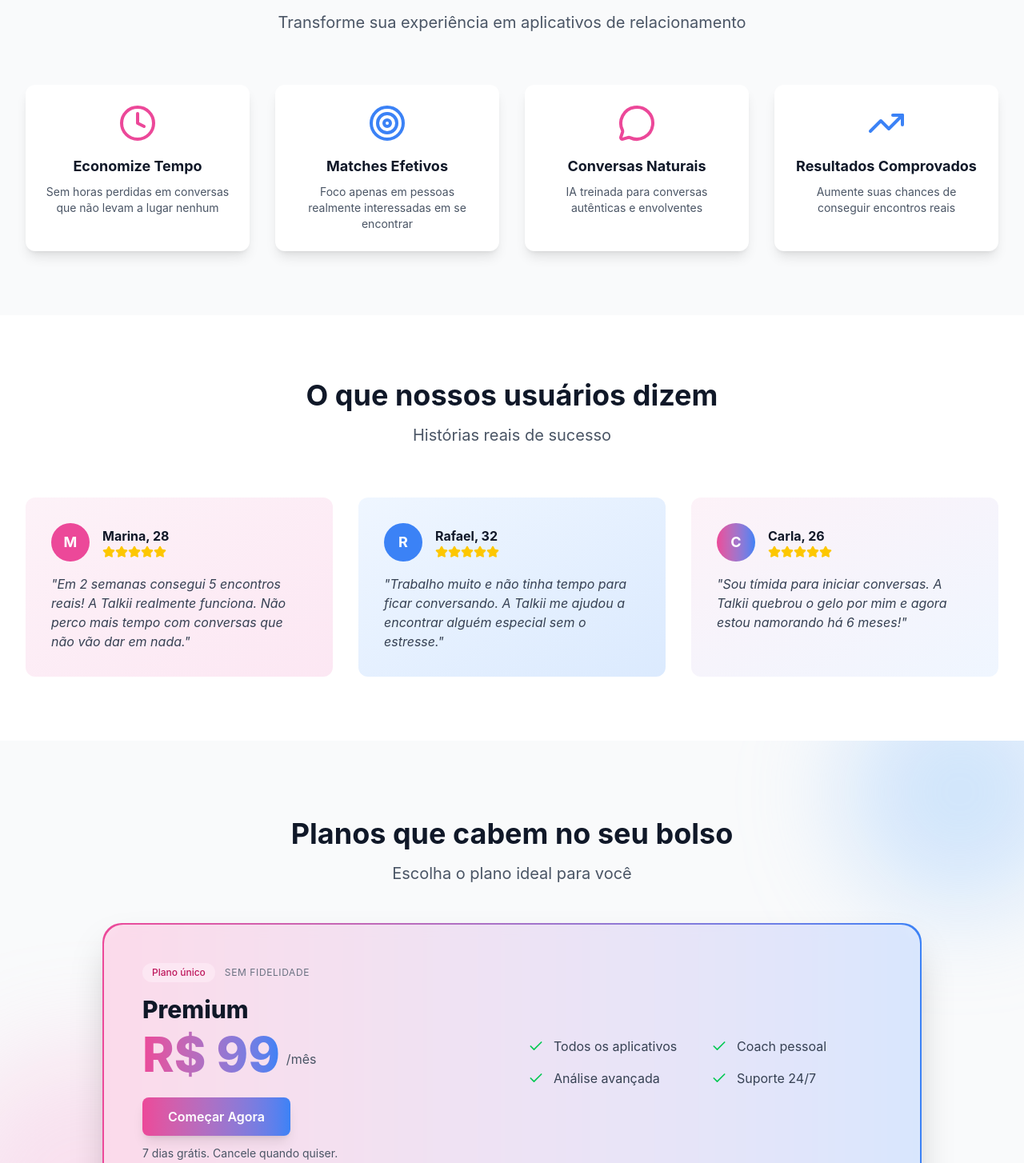
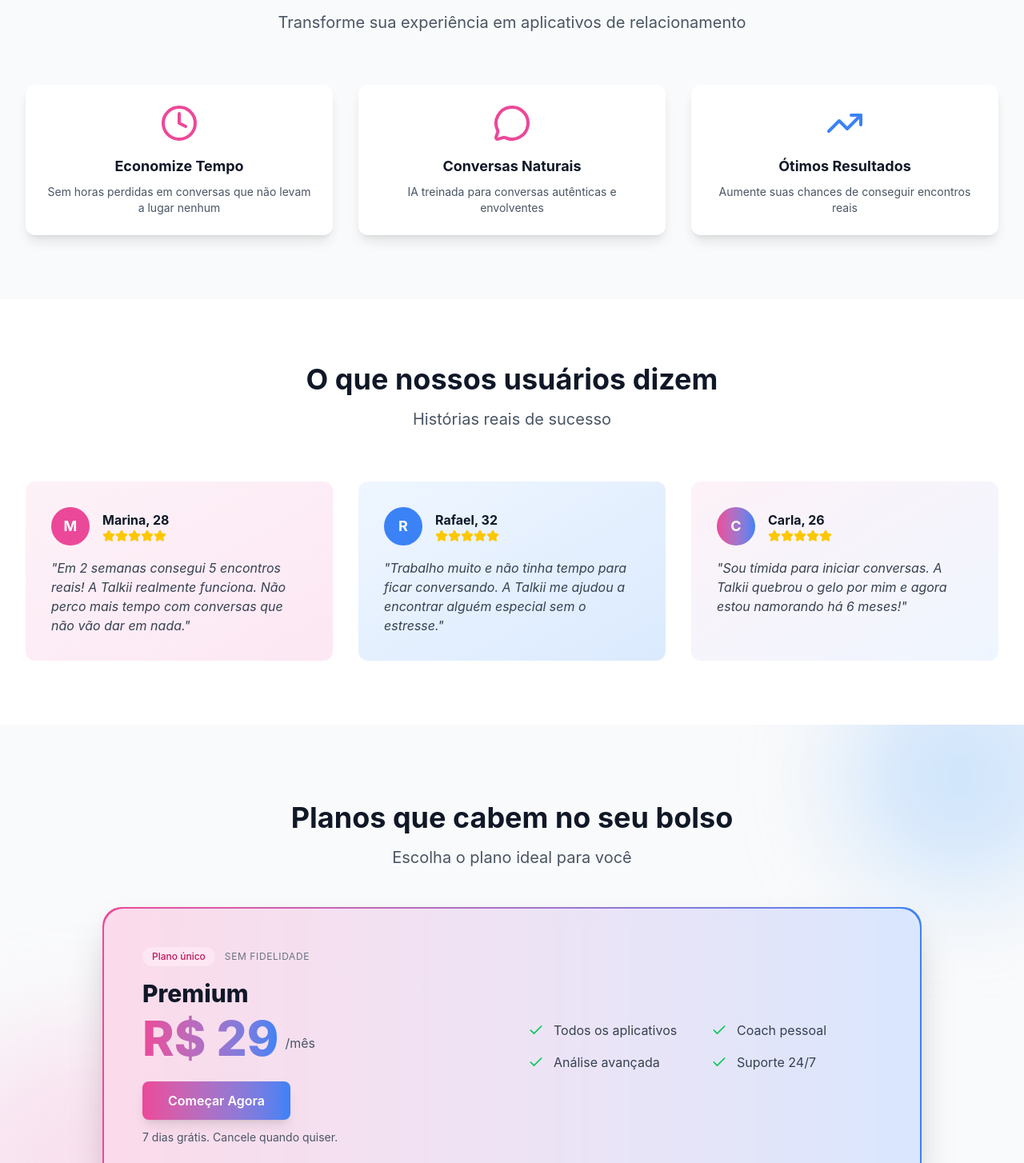
Before and after one commit to talkiidigital/talkii-web, a Vue app: page / in a window 1280 px wide. Shown: the part 2336-3790 px from the top of the page at 80% size. Built offline with nearby package versions, Linux system fonts and the light colour scheme.

Commit message:
Atualiza o componente App.vue para ajustar a seção de preços, alterando o layout e a quantidade de colunas. Remove o cartão de "Matches Efetivos" e atualiza textos de tradução, incluindo o preço do plano "Premium" e a mensagem sobre o período de teste gratuito.

```diff
--- a/src/App.vue
+++ b/src/App.vue
@@ -170,17 +170,11 @@
           </p>
         </div>
 
-        <div class="grid md:grid-cols-2 lg:grid-cols-4 gap-8">
+        <div class="grid md:grid-cols-2 lg:grid-cols-3 gap-8">
           <div class="text-center card-hover p-6 bg-white rounded-xl shadow-lg">
             <Clock class="h-12 w-12 text-primary-500 mx-auto mb-4" />
             <h3 class="text-lg font-bold text-gray-900 mb-2">{{ t.saveTime }}</h3>
             <p class="text-gray-600 text-sm">{{ t.saveTimeDesc }}</p>
-          </div>
-
-          <div class="text-center card-hover p-6 bg-white rounded-xl shadow-lg">
-            <Target class="h-12 w-12 text-secondary-500 mx-auto mb-4" />
-            <h3 class="text-lg font-bold text-gray-900 mb-2">{{ t.effectiveMatches }}</h3>
-            <p class="text-gray-600 text-sm">{{ t.effectiveMatchesDesc }}</p>
           </div>
 
           <div class="text-center card-hover p-6 bg-white rounded-xl shadow-lg">
@@ -281,17 +275,17 @@
                 <div>
                   <div class="flex items-center gap-3 mb-4">
                     <span
-                      class="inline-flex items-center px-3 py-1 rounded-full text-xs font-medium bg-primary-100 text-primary-700">Plano
-                      único</span>
-                    <span class="text-xs uppercase tracking-wider text-gray-500">Sem fidelidade</span>
+                      class="inline-flex items-center px-3 py-1 rounded-full text-xs font-medium bg-primary-100 text-primary-700">{{
+                        t.planBadge }}</span>
+                    <span class="text-xs uppercase tracking-wider text-gray-500">{{ t.noCommitment }}</span>
                   </div>
                   <h3 class="text-3xl font-extrabold text-gray-900 mb-2">{{ t.premiumPlan }}</h3>
                   <div class="flex items-end gap-2 mb-6">
-                    <span class="text-6xl font-extrabold gradient-text">{{ t.premiumPrice }}</span>
+                    <span class="text-6xl font-extrabold gradient-text">{{ displayPremiumPrice }}</span>
                     <span class="text-gray-600 mb-3">/{{ t.month }}</span>
                   </div>
                   <button class="w-full md:w-auto btn-primary px-8">{{ t.getStarted }}</button>
-                  <p class="text-sm text-gray-600 mt-3">7 dias grátis. Cancele quando quiser.</p>
+                  <p class="text-sm text-gray-600 mt-3">{{ t.trialText }}</p>
                 </div>
 
                 <div class="mt-8 md:mt-0">
@@ -397,7 +391,6 @@ import {
   MessageCircle,
   Smartphone,
   Clock,
-  Target,
   TrendingUp,
   Star,
   Check,
@@ -450,11 +443,10 @@ const translations = {
     benefitsSubtitle: "Transforme sua experiência em aplicativos de relacionamento",
     saveTime: "Economize Tempo",
     saveTimeDesc: "Sem horas perdidas em conversas que não levam a lugar nenhum",
-    effectiveMatches: "Matches Efetivos",
-    effectiveMatchesDesc: "Foco apenas em pessoas realmente interessadas em se encontrar",
+
     naturalConversations: "Conversas Naturais",
     naturalConversationsDesc: "IA treinada para conversas autênticas e envolventes",
-    provenResults: "Resultados Comprovados",
+    provenResults: "Ótimos Resultados",
     provenResultsDesc: "Aumente suas chances de conseguir encontros reais",
 
     // Testimonials
@@ -470,12 +462,15 @@ const translations = {
     // Pricing
     pricingTitle: "Planos que cabem no seu bolso",
     pricingSubtitle: "Escolha o plano ideal para você",
+    planBadge: "Plano único",
+    noCommitment: "SEM FIDELIDADE",
+    trialText: "7 dias grátis. Cancele quando quiser.",
     basicPlan: "Básico",
     basicPrice: "R$ 29",
     proPlan: "Pro",
     proPrice: "R$ 59",
     premiumPlan: "Premium",
-    premiumPrice: "R$ 99",
+    premiumPrice: "R$ 29",
     month: "mês",
     mostPopular: "Mais Popular",
     basicFeature1: "1 aplicativo conectado",
@@ -544,11 +539,10 @@ const translations = {
     benefitsSubtitle: "Transform your dating experience",
     saveTime: "Save Time",
     saveTimeDesc: "No more hours wasted on conversations that lead nowhere",
-    effectiveMatches: "Effective Matches",
-    effectiveMatchesDesc: "Focus only on people really interested in meeting",
+
     naturalConversations: "Natural Conversations",
     naturalConversationsDesc: "AI trained for authentic and engaging conversations",
-    provenResults: "Proven Results",
+    provenResults: "Great Results",
     provenResultsDesc: "Increase your chances of getting real dates",
 
     // Testimonials
@@ -564,12 +558,19 @@ const translations = {
     // Pricing
     pricingTitle: "Plans that fit your budget",
     pricingSubtitle: "Choose the ideal plan for you",
+    planBadge: "Single plan",
+    noCommitment: "NO COMMITMENT",
+    trialText: "7-day free trial. Cancel anytime.",
     basicPlan: "Basic",
     basicPrice: "$19",
     proPlan: "Pro",
     proPrice: "$39",
     premiumPlan: "Premium",
-    premiumPrice: "$69",
+    premiumPrice: "$6",
+    premiumFeature1: "All apps",
+    premiumFeature2: "Personal coach",
+    premiumFeature3: "Advanced analytics",
+    premiumFeature4: "24/7 support",
     month: "month",
     mostPopular: "Most Popular",
     basicFeature1: "1 connected app",
@@ -616,6 +617,8 @@ const buildFaqs = (tr: Translation, prev: FaqItem[] = []): FaqItem[] => ([
 faqs.value = buildFaqs(t.value)
 watch(t, (tr) => { faqs.value = buildFaqs(tr, faqs.value) })
 
+const displayPremiumPrice = computed(() => t.value.premiumPrice)
+
 const toggleLanguage = () => {
   currentLanguage.value = currentLanguage.value === 'pt' ? 'en' : 'pt'
 }
```
